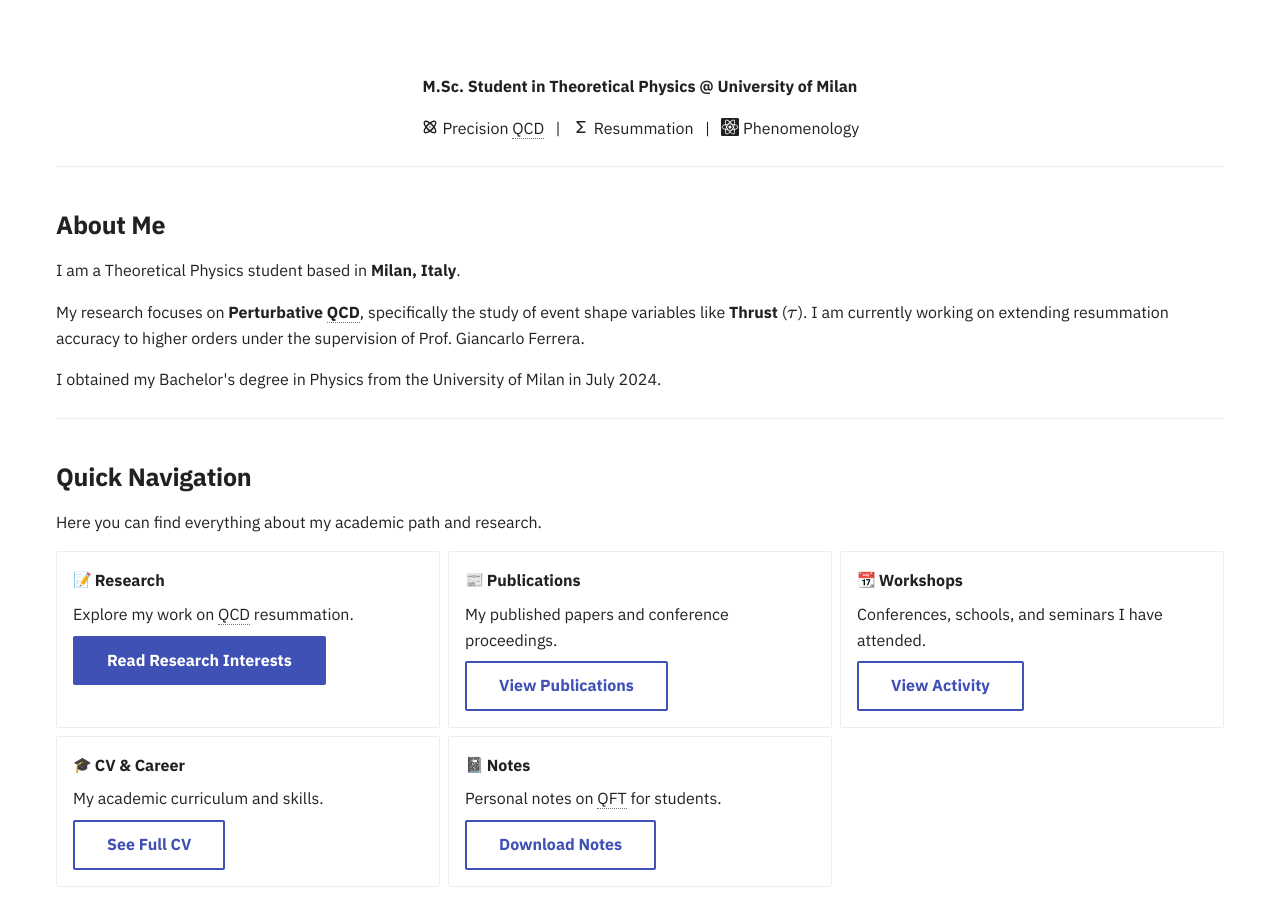
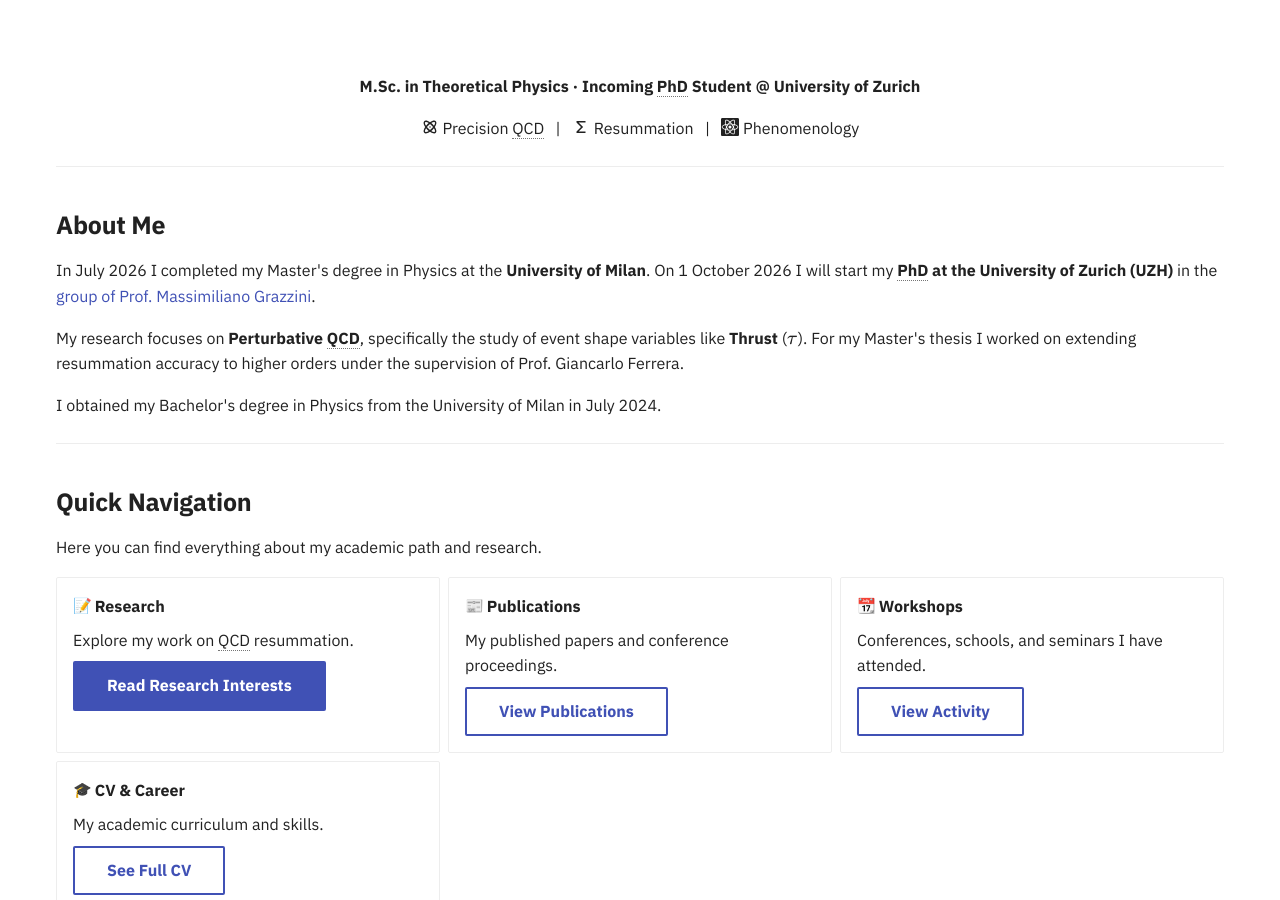
Before and after one commit to JiahaoMiao/jiahaomiao.github.io, an MkDocs documentation site: the page built from docs/index.md, in a window 1280 px wide and 900 px high, scrolled down 1009 px. Built offline with MkDocs 1.6.1 and Material for MkDocs 9.7.7, drawn with Linux system fonts in a browser that asks for light colours; emoji names are drawn with the system emoji font; plug-ins that fetch from the network failed and are left out; comment, search, counter and statistics services are not loaded; some of the changed text lies outside the part shown.

Commit message:
Update About pages for graduation and upcoming PhD at UZH
- Homepage: M.Sc. completed (July 2026), PhD starting 1 October 2026 in
  Massimiliano Grazzini's group at the University of Zurich; trim Latest
  News to milestones only and link the heading to the Workshops page;
  drop the empty Notes card
- CV: add the PhD entry, record the M.Sc. final grade, link reveal.js
  and manim on the defense-slides line
- Research: move the master's-thesis section to past tense
- Workshops: add IFAE 2026 (Tecnopolo DAMA, Bologna, 8-10 April)

```diff
--- a/docs/index.md
+++ b/docs/index.md
@@ -8,7 +8,7 @@
 # <div align="center" markdown> Hi, I'm Jiahao Miao </div>
 
 <div align="center" markdown>
-  <strong>M.Sc. Student in Theoretical Physics @ University of Milan</strong>
+  <strong>M.Sc. in Theoretical Physics · Incoming PhD Student @ University of Zurich</strong>
 </div>
 
 <div align="center" markdown>
@@ -19,9 +19,9 @@
 
 ## **About Me**
 
-I am a Theoretical Physics student based in **Milan, Italy**.
+In July 2026 I completed my Master's degree in Physics at the **University of Milan**. On 1 October 2026 I will start my **PhD at the University of Zurich (UZH)** in the [group of Prof. Massimiliano Grazzini](https://www.physik.uzh.ch/en/groups/grazzini.html).
 
-My research focuses on **Perturbative QCD**, specifically the study of event shape variables like **Thrust** ($\tau$). I am currently working on extending resummation accuracy to higher orders under the supervision of Prof. Giancarlo Ferrera.
+My research focuses on **Perturbative QCD**, specifically the study of event shape variables like **Thrust** ($\tau$). For my Master's thesis I worked on extending resummation accuracy to higher orders under the supervision of Prof. Giancarlo Ferrera.
 
 I obtained my Bachelor's degree in Physics from the University of Milan in July 2024.
 
@@ -57,22 +57,14 @@
 
     [See Full CV](about/cv.md){ .md-button .full-width }
 
--   :notebook: **Notes**
-
-    Personal notes on QFT for students.
-
-    [Download Notes](resources/notes.md){ .md-button .full-width }
-
 </div>
 
 ---
 
-## **:newspaper: Latest News**
+## **:newspaper: [Latest News](academic/workshops.md)**
 
 | Date | Event |
 | :--- | :--- |
-| **Apr 2026** | :round_pushpin: Participating in IFAE 2026
-| **Jan 2026** | Attended *Special Challenges in QCD* at **GGI (Florence)**. |
-| **Dec 2025** | Attended the *Milan Christmas Meeting 2025*. |
-| **Oct 2025** | Attended the *REF 2025 (Resummation, Evolution, Factorization)*. |
+| **Oct 2026** | Starting my PhD at the **University of Zurich (UZH)** in the group of Prof. Massimiliano Grazzini. |
+| **Jul 2026** | :mortar_board: Graduated with an M.Sc. in Physics from the **University of Milan**. |
 | **June 2025** | :page_facing_up: Published first PRL paper on Thrust Resummation. |
```
Also changed, not shown: docs/about/cv.md (+12 -3 lines), docs/about/research.md (+2 -2 lines), docs/academic/workshops.md (+4 -0 lines).
